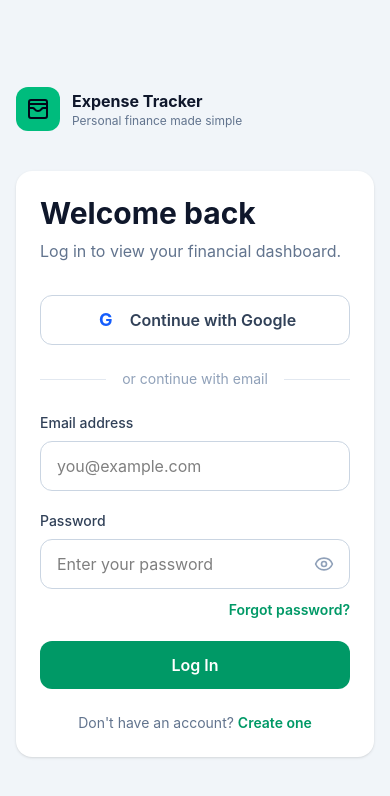
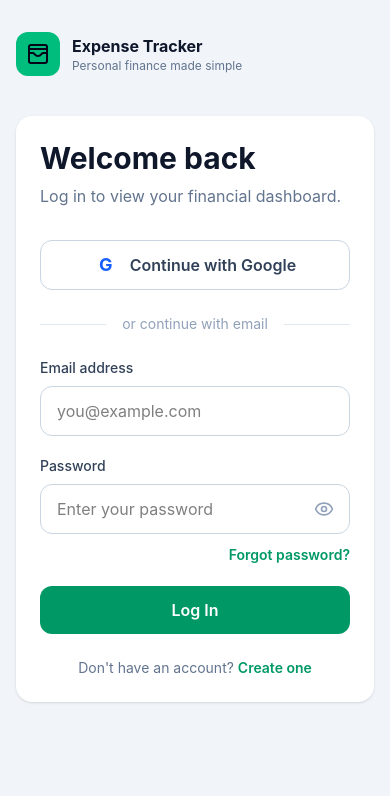
Before and after one commit to Pelumi-Afolayan/expense-tracker, a React (Vite) app: page /login in a window 390 px wide. Shown: the top 796 px of the page. Built offline with nearby package versions, Linux system fonts and the light colour scheme; no server answers.

Commit message:
Move mobile authentication form upward

```diff
--- a/src/components/AuthLayout.jsx
+++ b/src/components/AuthLayout.jsx
@@ -77,7 +77,7 @@ function AuthLayout({
       </section>
 
       {/* Authentication form panel. */}
-      <section className="flex min-h-screen items-center justify-center px-4 py-10 sm:px-8">
+      <section className="flex min-h-screen items-start justify-center px-4 pb-10 pt-8 sm:px-6 sm:pt-10 lg:items-center lg:py-10">
         <div className="w-full max-w-md">
           {/* Mobile logo */}
           <div className="mb-10 flex items-center gap-3 lg:hidden">
```
